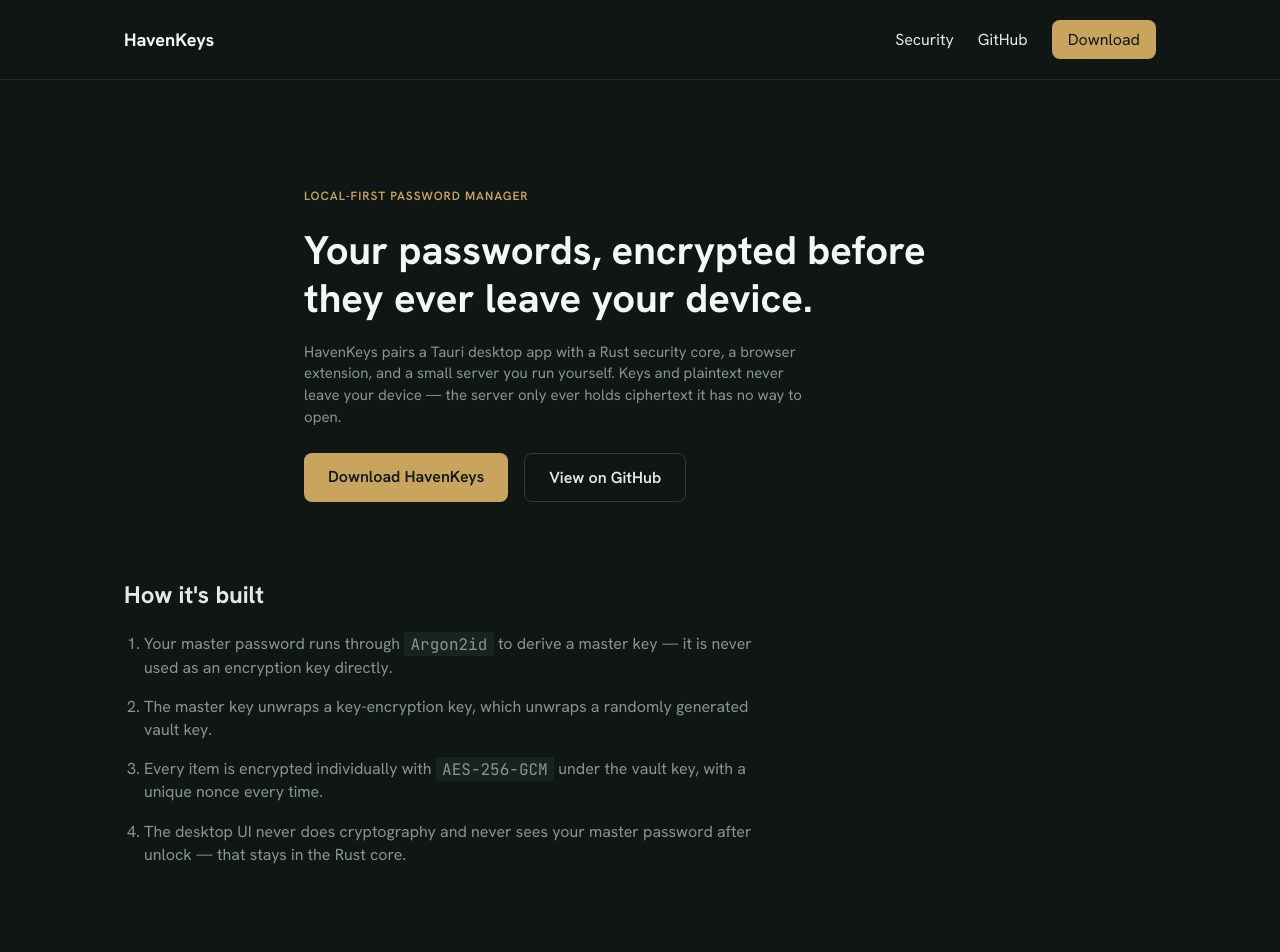
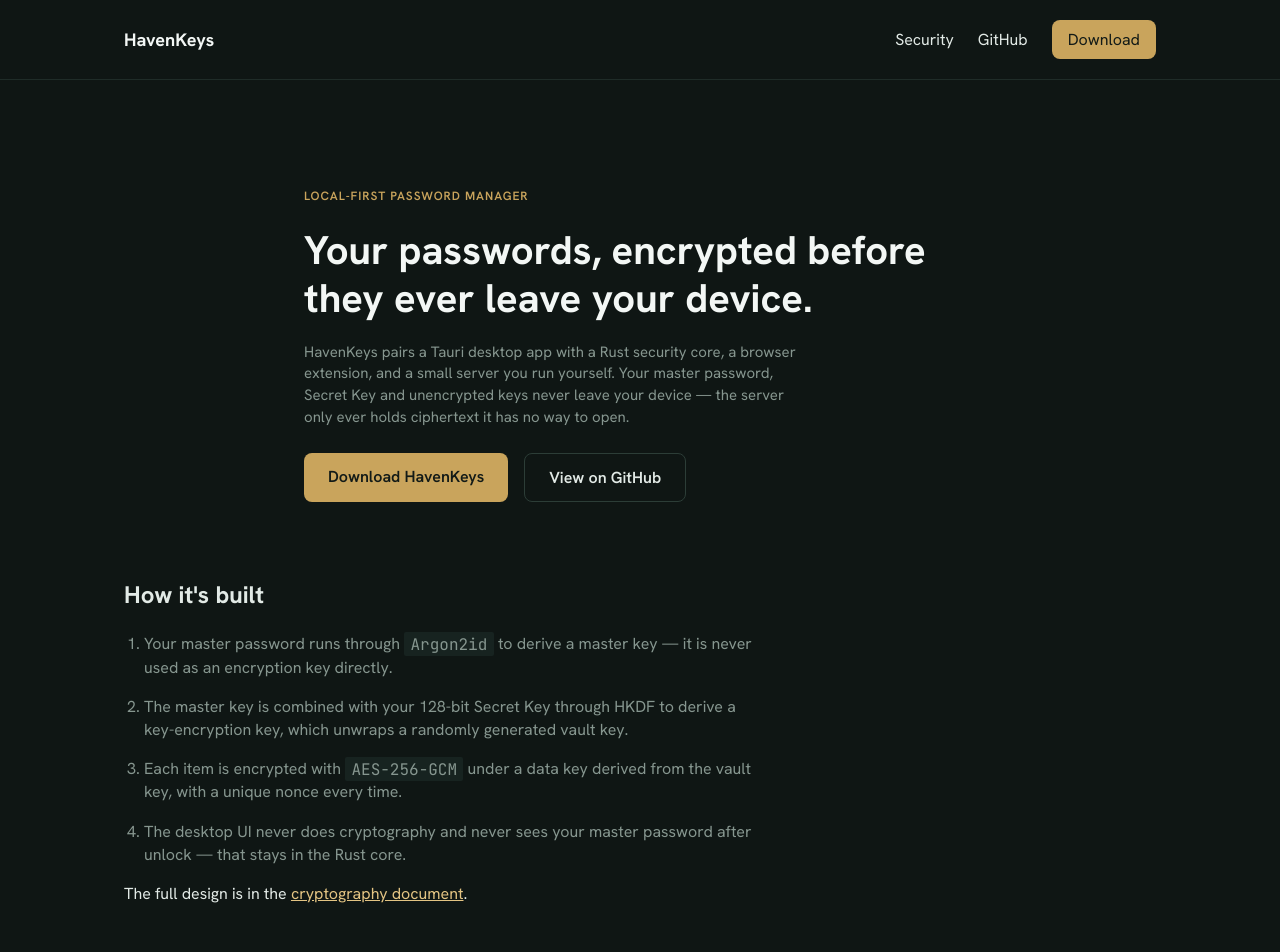
Before and after one commit to rochasamuel/havenkeys, a React (Vite) app in the folder apps/web/: page / in a window 1280 px wide. Shown: the top 952 px of the page. Built offline with nearby package versions, Linux system fonts and the light colour scheme.

Commit message:
fix(web): describe the key hierarchy and the server accurately

```diff
--- a/apps/web/src/pages/Home.tsx
+++ b/apps/web/src/pages/Home.tsx
@@ -19,7 +19,7 @@
   },
   {
     title: "Your own server",
-    body: "havenkeys-server is a small server you run yourself. It stores ciphertext it cannot open, and it's the only thing keeping your devices in sync.",
+    body: "Every vault lives on a havenkeys-server that you, or someone you trust, runs. It holds only ciphertext it cannot open and is the single writer; each device keeps an encrypted read-only copy, so unlocking and autofill still work offline.",
   },
   {
     title: "Browser extension",
@@ -35,8 +35,8 @@
         <h1>Your passwords, encrypted before they ever leave your device.</h1>
         <p className="hero__lede">
           HavenKeys pairs a Tauri desktop app with a Rust security core, a browser extension, and
-          a small server you run yourself. Keys and plaintext never leave your device — the
-          server only ever holds ciphertext it has no way to open.
+          a small server you run yourself. Your master password, Secret Key and unencrypted keys
+          never leave your device — the server only ever holds ciphertext it has no way to open.
         </p>
         <div className="hero__actions">
           <Link to="/download" className="button button--primary">
@@ -61,18 +61,29 @@
             is never used as an encryption key directly.
           </li>
           <li>
-            The master key unwraps a key-encryption key, which unwraps a randomly generated vault
-            key.
+            The master key is combined with your 128-bit Secret Key through HKDF to derive a
+            key-encryption key, which unwraps a randomly generated vault key.
           </li>
           <li>
-            Every item is encrypted individually with <code>AES-256-GCM</code> under the vault
-            key, with a unique nonce every time.
+            Each item is encrypted with <code>AES-256-GCM</code> under a data key derived from the
+            vault key, with a unique nonce every time.
           </li>
           <li>
             The desktop UI never does cryptography and never sees your master password after
             unlock — that stays in the Rust core.
           </li>
         </ol>
+        <p>
+          The full design is in the{" "}
+          <a
+            href="https://github.com/rochasamuel/havenkeys/blob/main/docs/crypto.md"
+            target="_blank"
+            rel="noreferrer"
+          >
+            cryptography document
+          </a>
+          .
+        </p>
       </section>
 
       <section className="features">
```
